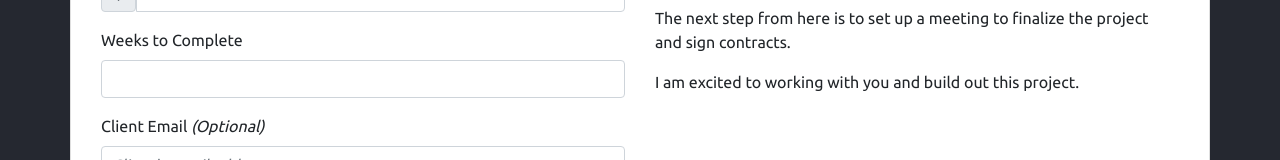
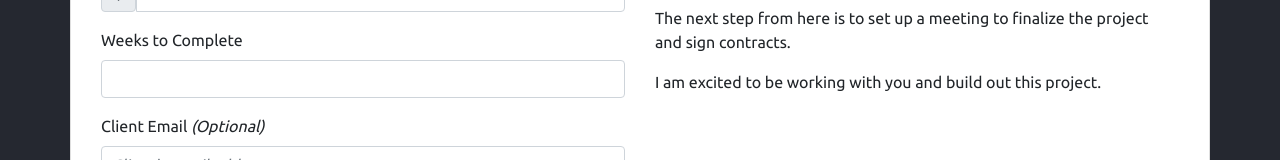
Before and after one commit to Borgio/freelance-zone-fe, an Angular app: page /proposal/new in a window 1280 px wide. Shown: the part 605-765 px from the top of the page. Built offline with nearby package versions, Linux system fonts and the light colour scheme.

Commit message:
fixed typo in proposal template

```diff
--- a/src/app/proposal/proposal-new.component.html
+++ b/src/app/proposal/proposal-new.component.html
@@ -135,7 +135,7 @@
         <p>The next step from here is to set up a meeting to finalize the project and sign contracts.</p>
 
 
-        <p>I am excited to working with you and build out this project.</p>
+        <p>I am excited to be working with you and build out this project.</p>
       </div>
     </div>
   </div>
```
